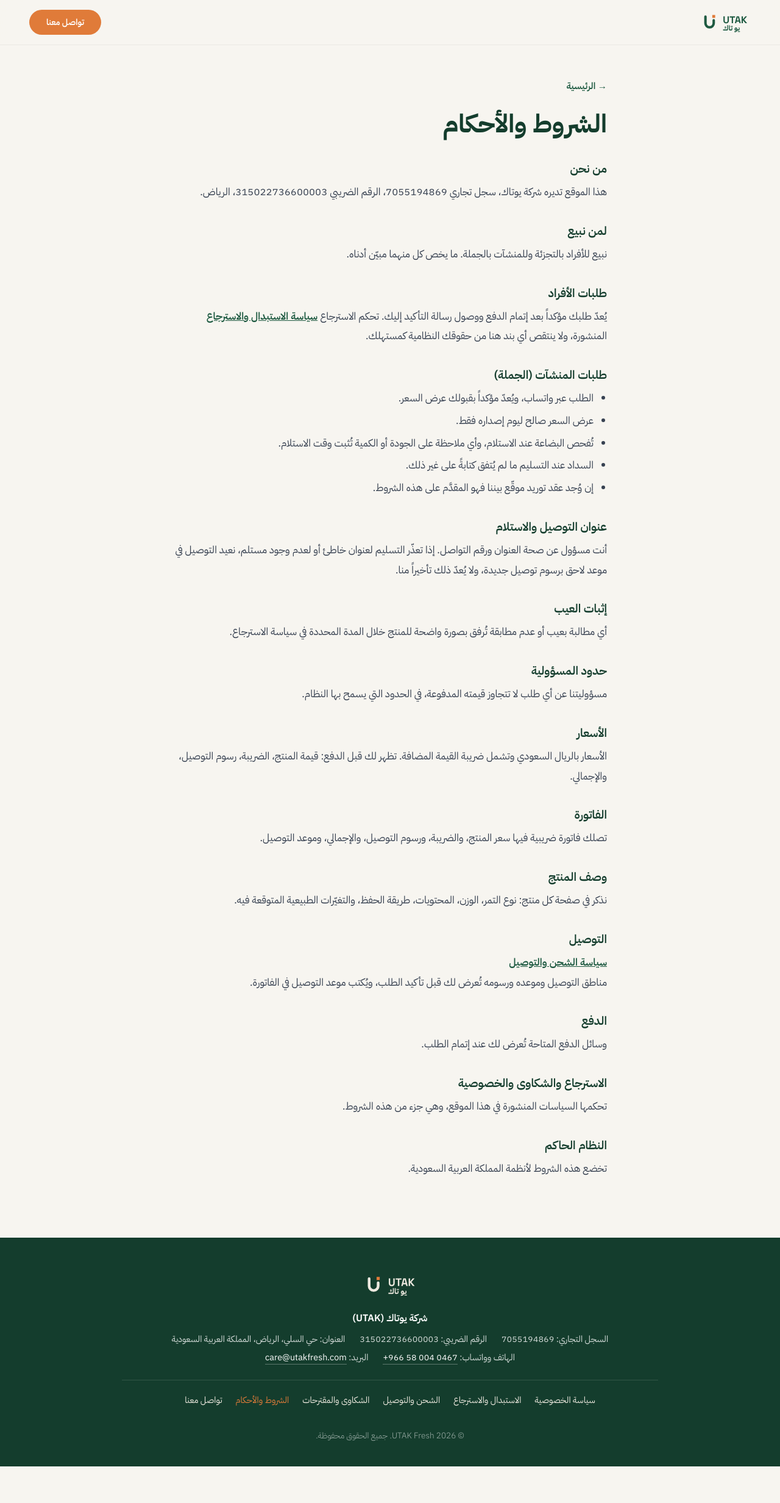
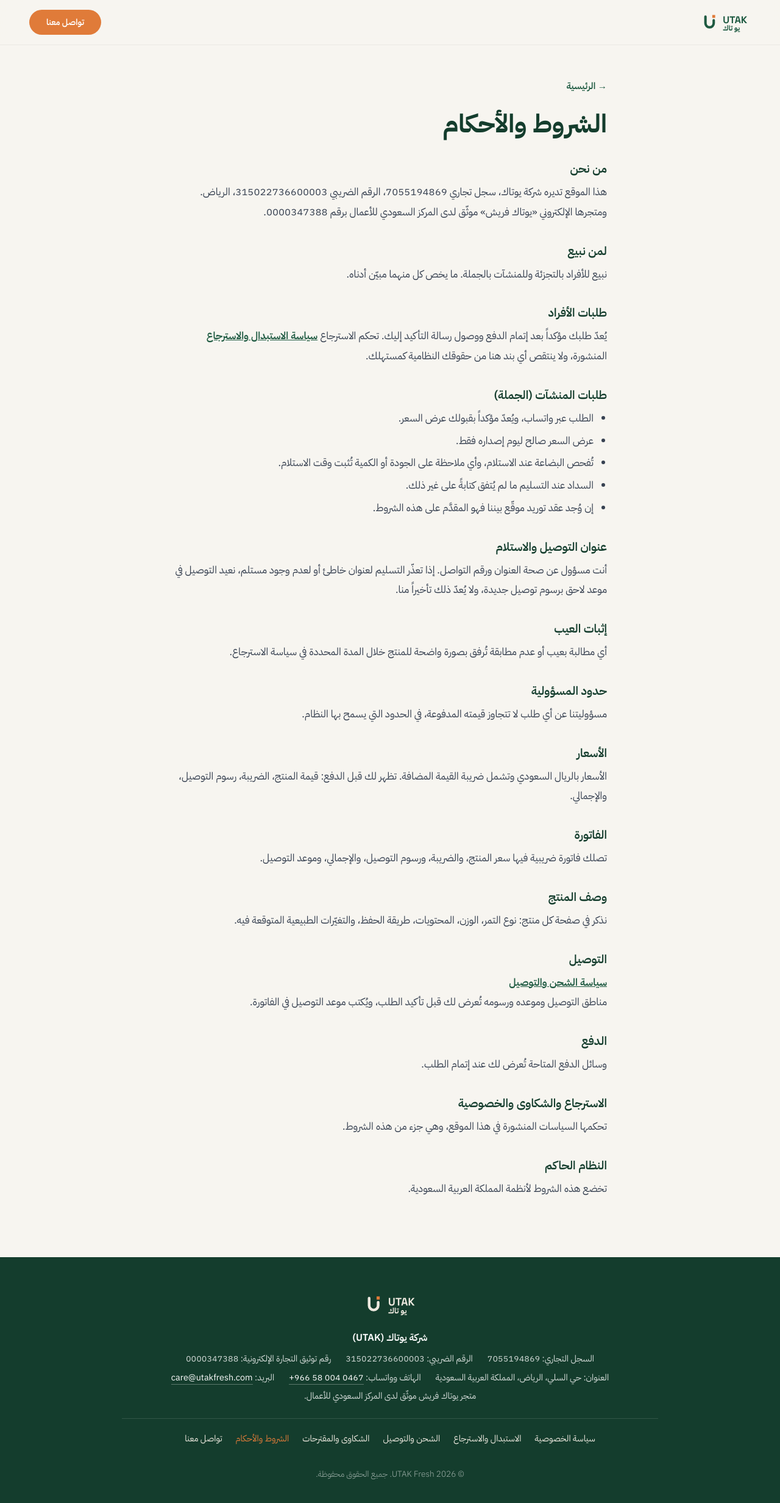
Before and after one commit to Baraa7b7/utakfresh, a plain HTML site: page terms.html in a window 1280 px wide. Shown: the whole page at 61% size. Before the commit the page ends 2404 px from the top, so only its background shows below. Drawn offline with Linux system fonts and the light colour scheme.

Commit message:
Footer + terms: e-commerce authentication number 0000347388 (Saudi Business Center)
- All seven pages: footer facts get "رقم توثيق التجارة الإلكترونية: 0000347388" right after the VAT line (dir=ltr, ten digits with leading zeros), and "متجر يوتاك فريش موثّق لدى المركز السعودي للأعمال." at the end of the list.
- Homepage language toggle: "E-Commerce Authentication No.:" and "UTAK Fresh is authenticated by the Saudi Business Center."
- Terms, من نحن: appended the store-authentication sentence with the number.
- Text only: no logos, badges, certificate image or expiry date; no CSS change.
- Checked locally on all seven pages, Arabic + English, desktop + 375px mobile.

Co-Authored-By: Claude Opus 5.5 <noreply@anthropic.com>

```diff
--- a/terms.html
+++ b/terms.html
@@ -28,7 +28,7 @@
   <a class="back" href="index.html">→ الرئيسية</a>
   <h1 class="page-title">الشروط والأحكام</h1>
   <h2>من نحن</h2>
-  <p>هذا الموقع تديره شركة يوتاك، سجل تجاري 7055194869، الرقم الضريبي 315022736600003، الرياض.</p>
+  <p>هذا الموقع تديره شركة يوتاك، سجل تجاري 7055194869، الرقم الضريبي 315022736600003، الرياض. ومتجرها الإلكتروني «يوتاك فريش» موثّق لدى المركز السعودي للأعمال برقم <span dir="ltr">0000347388</span>.</p>
   <h2>لمن نبيع</h2>
   <p>نبيع للأفراد بالتجزئة وللمنشآت بالجملة. ما يخص كل منهما مبيّن أدناه.</p>
   <h2>طلبات الأفراد</h2>
@@ -72,9 +72,11 @@
   <ul class="footer-facts">
     <li>السجل التجاري: <span dir="ltr">7055194869</span></li>
     <li>الرقم الضريبي: <span dir="ltr">315022736600003</span></li>
+    <li>رقم توثيق التجارة الإلكترونية: <span dir="ltr">0000347388</span></li>
     <li>العنوان: حي السلي، الرياض، المملكة العربية السعودية</li>
     <li>الهاتف وواتساب: <a href="tel:+966580040467" dir="ltr">+966 58 004 0467</a></li>
     <li>البريد: <a href="mailto:care@utakfresh.com">care@utakfresh.com</a></li>
+    <li>متجر يوتاك فريش موثّق لدى المركز السعودي للأعمال.</li>
   </ul>
   <ul class="footer-links">
     <li><a href="privacy.html">سياسة الخصوصية</a></li>
```
Also changed, not shown: complaints.html (+2 -0 lines), contact.html (+2 -0 lines), index.html (+2 -0 lines), privacy.html (+2 -0 lines), returns.html (+2 -0 lines), shipping.html (+2 -0 lines).
